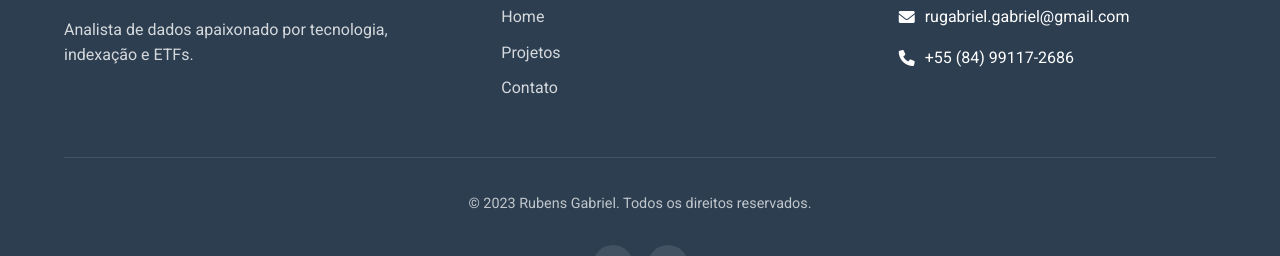
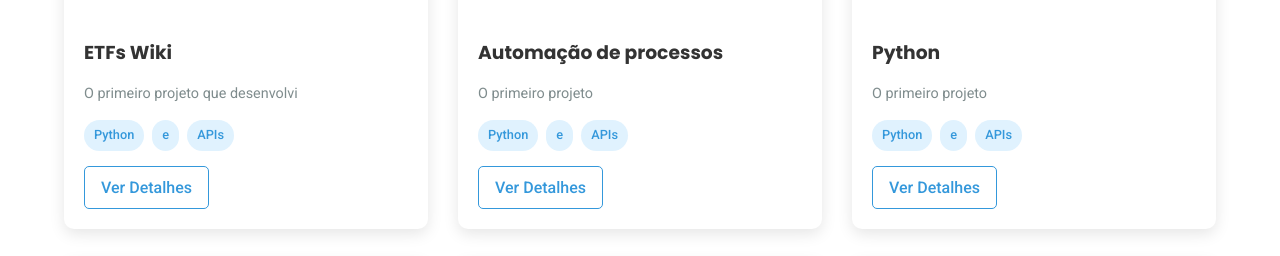
Before and after one commit to Rubens-code-prog/Portf-lio-com-Django, a Django app: page /lista_projetos/ in a window 1280 px wide. Shown: the part 647-903 px from the top of the page. Run offline with Django 5.2, Linux system fonts and the light colour scheme.

Commit message:
Lista de projetos

```diff
--- a/portfolio/templates/projetos.html
+++ b/portfolio/templates/projetos.html
@@ -1,17 +1,36 @@
 {% extends 'base.html' %}
+{% load static %}
+
 {% block title %}Projetos / Meu portfólio {% endblock %}
 
 {% block content %}
-    <section>
-        <h1>Meus projetos</h1>
-        <p>Projetos que eu desenvolvi.</p>
+<section style="padding: 150px 0 80px; background-color: white;">
+    <div class="container">
+        <h1 style="font-size: 2.5rem; margin-bottom: 1.5rem; color: #2c3e50; font-family: 'Poppins', sans-serif; text-align: center; position: relative;">
+            Meus Projetos
+            <span style="content: ''; display: block; width: 80px; height: 4px; background-color: #3498db; margin: 15px auto; border-radius: 2px;"></span>
+        </h1>
+        <p style="text-align: center; color: #7f8c8d; margin-bottom: 3rem; font-size: 1.1rem;">Projetos que desenvolvi para resolver problemas reais e demonstrar minhas habilidades.</p>
 
-        <ul>
-            {%for key, infos in projetos.items %}
-                <li><a href="{% url 'detalhes_projetos' id_projeto=key %}">{{infos.título}}</a></li>
+        <div style="display: grid; grid-template-columns: repeat(auto-fill, minmax(300px, 1fr)); gap: 30px; margin-top: 40px;">
+            {% for key, infos in projetos.items %}
+            <div style="background-color: white; border-radius: 10px; overflow: hidden; box-shadow: 0 5px 15px rgba(0,0,0,0.1); transition: all 0.3s ease;">
+                <div style="height: 200px; overflow: hidden;">
+                    <img src="{% static infos.imagem|default:'img/project-default.jpg' %}" alt="{{ infos.título }}" style="width: 100%; height: 100%; object-fit: cover;">
+                </div>
+                <div style="padding: 20px;">
+                    <h3 style="margin-bottom: 10px; font-family: 'Poppins', sans-serif;">{{ infos.título }}</h3>
+                    <p style="color: #7f8c8d; margin-bottom: 15px; font-size: 0.9rem;">{{ infos.descricao_curta|default:infos.descricao|truncatewords:20 }}</p>
+                    <div style="display: flex; flex-wrap: wrap; gap: 8px; margin-bottom: 15px;">
+                        {% for tech in infos.tecnologia.split %}
+                            <span style="background-color: #e0f2fe; color: #3498db; padding: 5px 10px; border-radius: 20px; font-size: 0.8rem; font-weight: 500;">{{ tech }}</span>
+                        {% endfor %}
+                    </div>
+                    <a href="{% url 'detalhes_projetos' id_projeto=key %}" style="display: inline-block; padding: 8px 16px; border-radius: 5px; font-weight: 500; text-align: center; cursor: pointer; text-decoration: none; background-color: transparent; color: #3498db; border: 1px solid #3498db;">Ver Detalhes</a>
+                </div>
+            </div>
             {% endfor %}
-            <li></li>
-        </ul>
-    </section>
-
+        </div>
+    </div>
+</section>
 {% endblock %}
```
